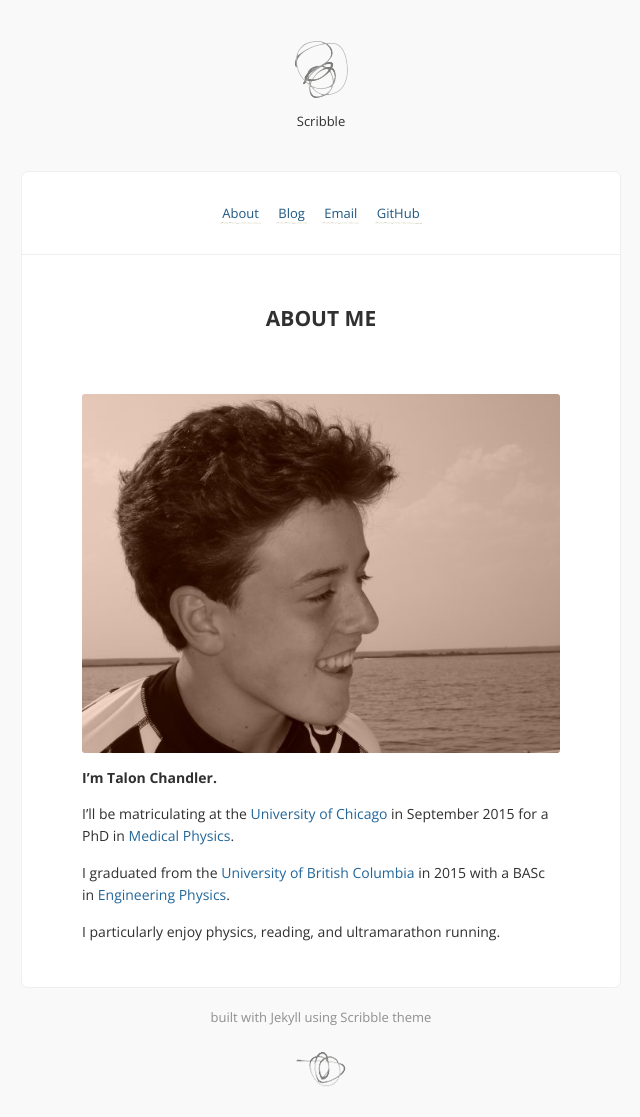
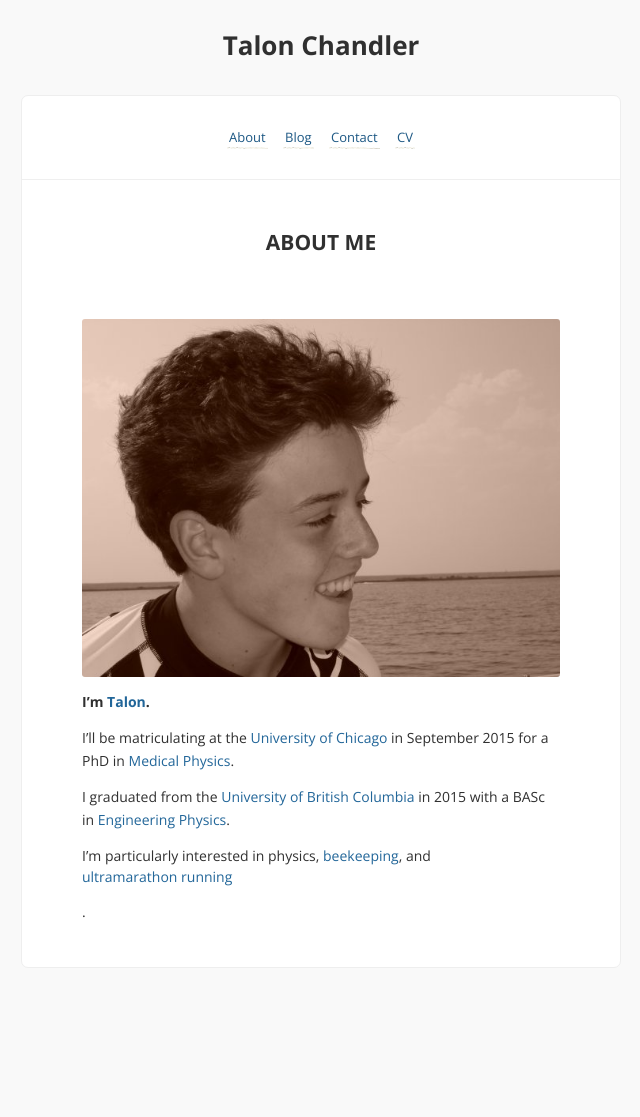
Before and after one commit to talonchandler/talonchandler.github.io, a Jekyll site: the page built from about.md, in a window 1280 px wide. Shown: the whole page, without its empty margins (319-959 px from the left). Built offline with Jekyll 4.4.1, drawn with Linux system fonts in a browser that asks for light colours; Markdown is read by kramdown in place of the engine named in the settings; comment, search, counter and statistics services are not loaded; after the commit the page ends 1018 px from its top, so only the background shows below that.

Commit message:
Update about me, headers, and contact info

```diff
--- a/_config.yml
+++ b/_config.yml
@@ -1,5 +1,5 @@
-title:            Scribble
-description:      A jekyll theme. Because I scribble.
+title:            Talon Chandler
+description:
 url:              # Site url.
 signoff:          # Your name.
 disqus_shortname: # disqus comment thread for post header options. ( leave blank if unwanted. )
@@ -10,14 +10,12 @@ links:
   - name:         About
     url:          /about
   - name:         Blog
-    url:          http://muan.co
-    external:     true
-  - name:         Email
-    url:          mailto:hello@muan.co
-    external:     true
-  - name:         GitHub
-    url:          http://github.com/muan
-    external:     true
+    url:          /
+  - name:	  Contact
+    url:	  /contact
+  - name:	  CV
+    url:	  /CV.pdf
+
 highlighter:      pygments
 permalink:        pretty
 markdown:         redcarpet
--- a/_includes/footer.html
+++ b/_includes/footer.html
@@ -1,6 +1,2 @@
 <footer>
-  <a href="http://github.com/muan/scribble" class="muted">built with Jekyll using Scribble theme</a>
-  <br />
-  <br />
-  <img src="/images/scribble2.png" alt="scribble" />
 </footer>
--- a/_includes/header.html
+++ b/_includes/header.html
@@ -1,4 +1,4 @@
 <header>
-<a id="go-back-home" href="/"><img src="/images/scribble.png" alt="scribble" width="53" height="59"></a>
-<p>{{ site.title }}</p>
+<br>
+<h1>{{ site.title }}</h1>
 </header>
--- a/about.md
+++ b/about.md
@@ -2,9 +2,9 @@
 layout: page
 title: About Me
 ---
-![Image of Talon]({{ site.url }}/images/talon.jpg)
+![Talon Chandler]({{ site.url }}/images/talon.jpg)
 
-**I'm Talon Chandler.**
+**I'm [Talon](https://books.google.ca/books?id=hFfhrCWiLSMC&pg=PA107&dq=%22Just+at+that+moment+the+Lord+of+the+Eagles+swept+down+from+above,+seized+him+in+his+talons,+and+was+gone.%22&hl=en&sa=X&ei=hQSfVcSbJYy5-QHDjJnYBQ&ved=0CB0Q6AEwAA#v=onepage&q=%22Just%20at%20that%20moment%20the%20Lord%20of%20the%20Eagles%20swept%20down%20from%20above%2C%20seized%20him%20in%20his%20talons%2C%20and%20was%20gone.%22&f=false).**
 
 I'll be matriculating at the [University of
 Chicago](http://www.uchicago.edu/) in September 2015 for a PhD in [Medical
@@ -13,4 +13,7 @@ Physics](http://medicalphysics.uchicago.edu/).
 I graduated from the [University of British Columbia](https://www.ubc.ca/) in
 2015 with a BASc in [Engineering Physics](http://www.engphys.ubc.ca/).
 
-I particularly enjoy physics, reading, and ultramarathon running.
+I'm particularly interested in physics, [beekeeping](http://scandiahoney.com/),
+and [ultramarathon running](http://ultrasignup.com/results_participant.aspx?fname=Talon&lname=Chandler)
+
+.
```
Also changed, not shown: _posts/2013-05-06-more-post.md (deleted, +0 -31 lines), _posts/2013-05-06-scribble-the-jekyll-theme.md (deleted, +0 -64 lines), contact.md (added, +13 -0 lines), 1 other file.
